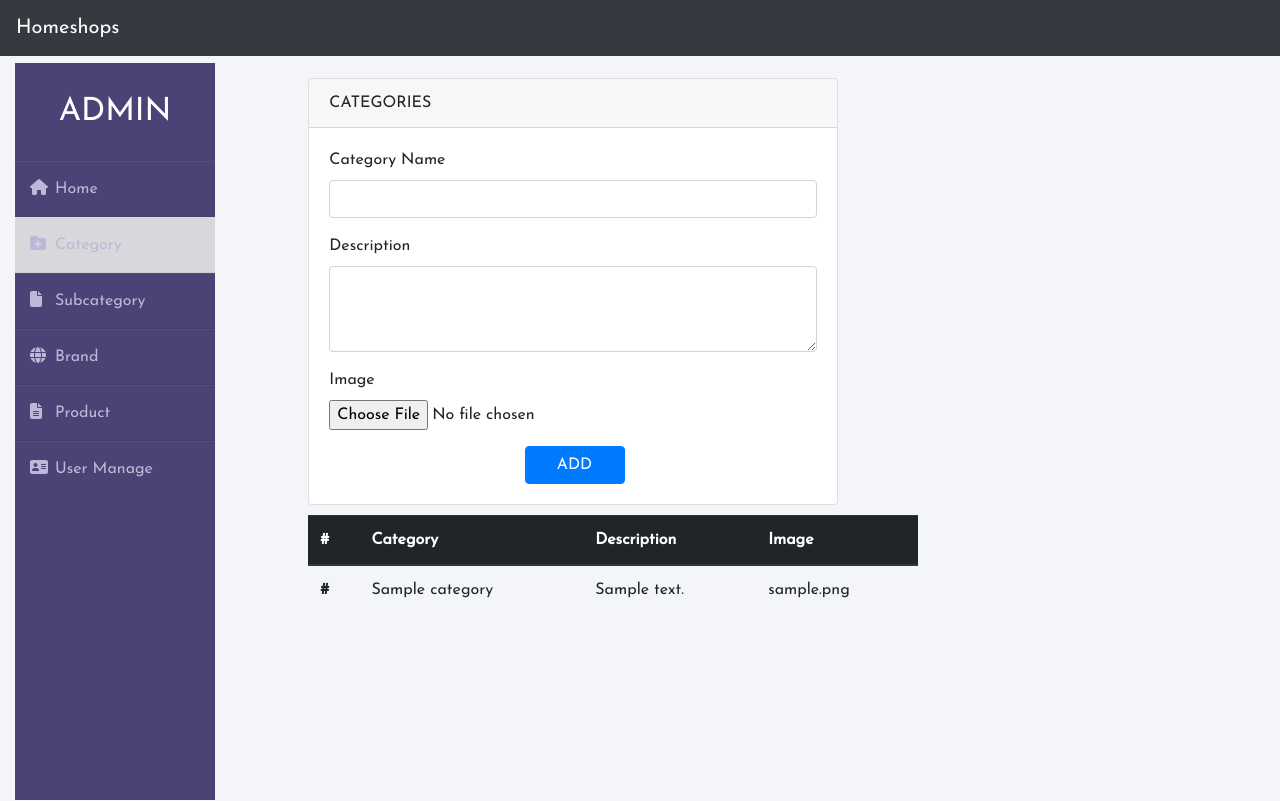
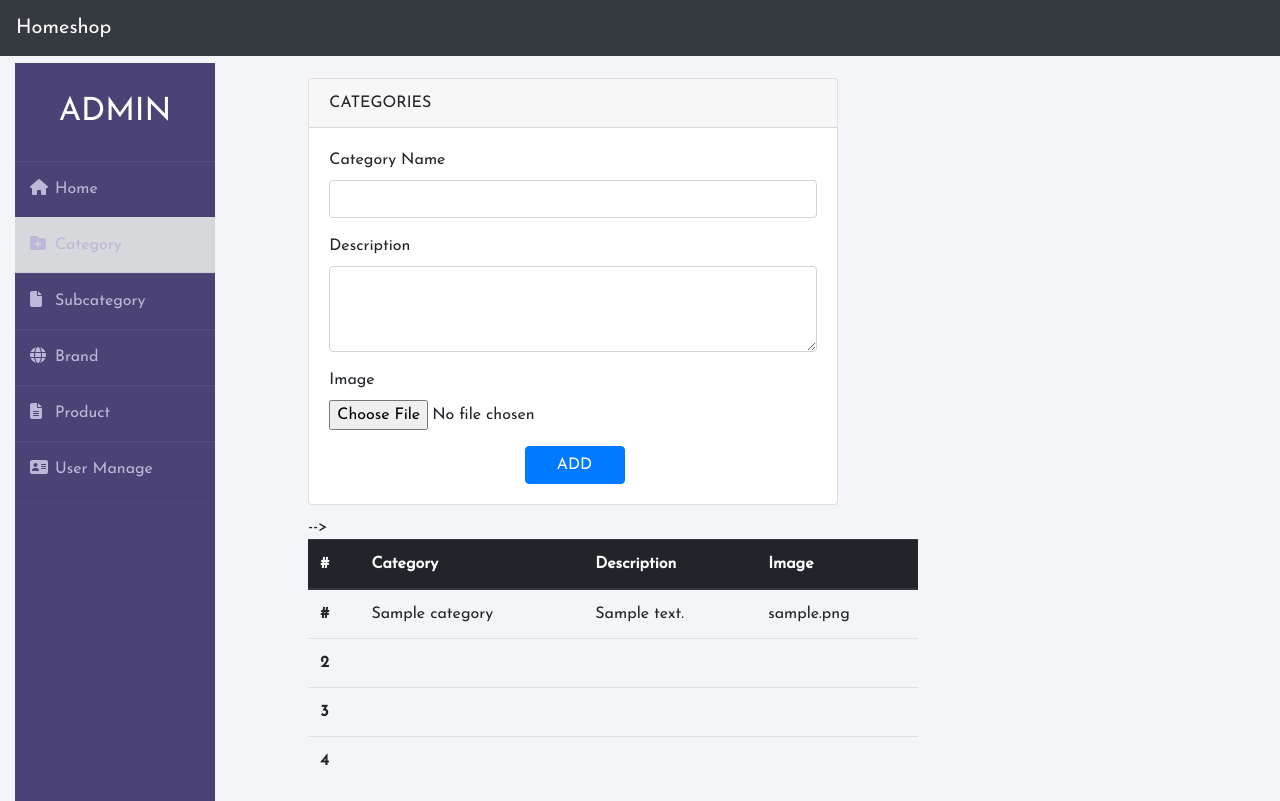
Before and after one commit to Athul97/Emart, a Django app: page /myapp/category in a window 1280 px wide. Run offline with Django 3.2, Linux system fonts and the light colour scheme; tables that the repository leaves empty hold one stand-in row (values such as "Sample post"); some libraries are stand-ins or nearby versions.

Commit message:
second commit

```diff
--- a/myapp/templates/admin/category.html
+++ b/myapp/templates/admin/category.html
@@ -124,7 +124,7 @@
               <span class="navbar-toggler-icon"></span>
             </button>
             <div class="collapse navbar-collapse" id="navbarTogglerDemo01">
-                <a class="navbar-brand" href="#">Homeshops</a>
+                <a class="navbar-brand" href="#">Homeshop</a>
             </div>
         </nav>
 
@@ -202,11 +202,12 @@
                                     <td>{{category.image}}</td>
                                 </tr>
                                 {% endfor %}
-                                <!-- <tr>
-                                    <th scope="row">2</th>
-                                    <td></td>
-                                    <td></td>
-                                    <td></td>
+
+
+                                <th scope="row">2</th>
+                                <td></td>
+                                <td></td>
+                                <td></td>
                                 </tr>
                                 <tr>
                                     <th scope="row">3</th>
```
